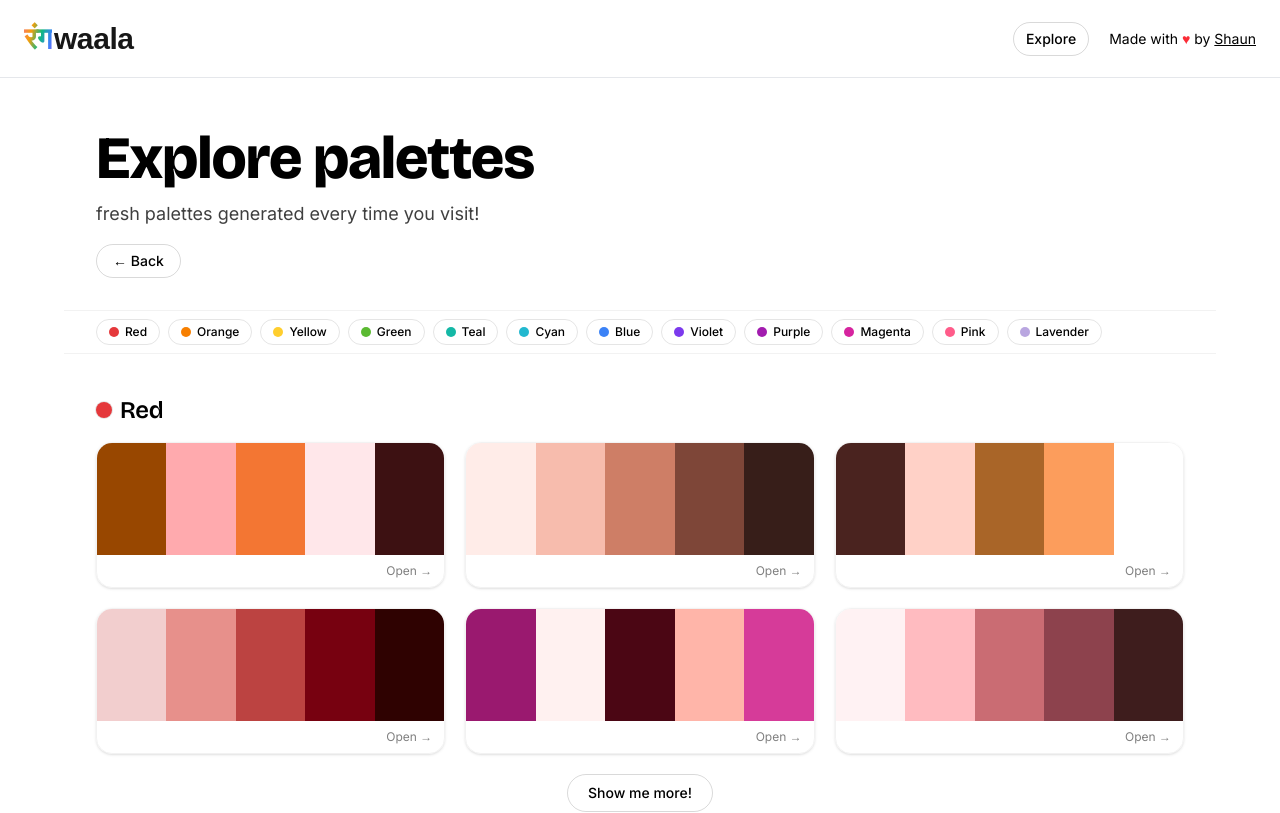
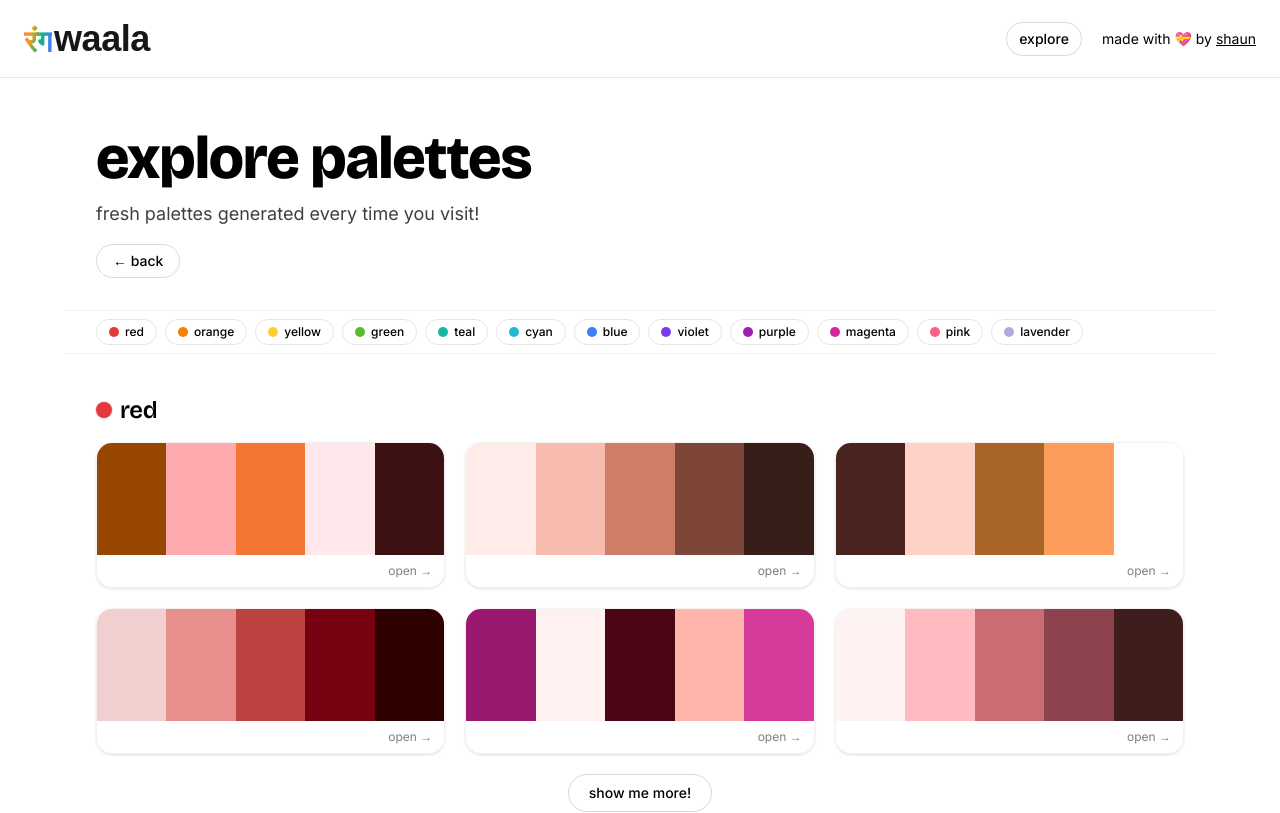
Before and after one commit to ShaunDaniel/rangwaala, a Next.js app: page /explore in a window 1280 px wide. Shown: the top 813 px of the page. Built offline with nearby package versions, Linux system fonts and the light colour scheme; no server answers; a web font is replaced by a local one.

Commit message:
fix: all lowercase text and logo alignment nav

```diff
--- a/src/app/explore/page.tsx
+++ b/src/app/explore/page.tsx
@@ -7,7 +7,7 @@ import FamilyGroup from "@/components/FamilyGroup";
 export const dynamic = "force-dynamic";
 
 export const metadata: Metadata = {
-  title: "Explore palettes",
+  title: "explore palettes",
   description:
     "Ready-made palettes grouped by color family — blues, reds, magentas, and more. Click any to open it in the generator.",
 };
@@ -19,7 +19,7 @@ export default function ExplorePage() {
     <main className="mx-auto max-w-6xl px-5 py-10 md:px-8 md:py-14">
       <header className="mb-8">
         <h1 className="text-4xl font-extrabold tracking-tight md:text-6xl">
-          Explore palettes
+          explore palettes
         </h1>
         <p className="mt-3 max-w-xl text-base opacity-75 md:text-lg">
           fresh palettes generated every time you visit!
@@ -28,7 +28,7 @@ export default function ExplorePage() {
           href="/"
           className="mt-4 inline-flex items-center gap-1.5 rounded-full border border-black/15 px-4 py-1.5 text-sm font-medium transition-colors hover:border-black/40 dark:border-white/15 dark:hover:border-white/40"
         >
-          ← Back
+          ← back
         </Link>
       </header>
 
--- a/src/components/ColorPalette/index.tsx
+++ b/src/components/ColorPalette/index.tsx
@@ -119,10 +119,10 @@ export default function ColorPalette({ initial }: { initial: PaletteInit }) {
                 startOnView={false}
                 className="font-display text-3xl font-extrabold leading-[1.05] tracking-tight sm:text-4xl md:text-5xl"
               >
-                Colors for every mood
+                colors for every mood 🎨
               </TextAnimate>
               <p className="mt-2 text-sm text-black/55 sm:text-base dark:text-white/55">
-                Generate, lock, and remix — tap any swatch to copy its hex.
+                generate, lock, and remix! <br /> tap any swatch to copy its hex.
               </p>
             </div>
 
@@ -136,7 +136,7 @@ export default function ColorPalette({ initial }: { initial: PaletteInit }) {
                 whileTap={{ scale: 0.97 }}
                 className="palette-button relative z-10 flex-1 px-4 py-3 text-sm sm:px-8 sm:text-base md:flex-none focus:outline-none focus-visible:outline focus-visible:outline-2 focus-visible:outline-offset-2 focus-visible:outline-black dark:focus-visible:outline-white"
               >
-                Generate New Palette
+                generate new palette
               </motion.button>
             </div>
           </div>
--- a/src/components/FamilyGroup/index.tsx
+++ b/src/components/FamilyGroup/index.tsx
@@ -76,7 +76,7 @@ export default function FamilyGroup({
                 </div>
                 <div className="flex items-center justify-end px-3 py-2 text-xs">
                   <span className="opacity-50 transition-opacity group-hover:opacity-90">
-                    Open →
+                    open →
                   </span>
                 </div>
               </Link>
@@ -92,7 +92,7 @@ export default function FamilyGroup({
           whileTap={{ scale: 0.96 }}
           className="rounded-full border border-black/15 px-5 py-2 text-sm font-medium transition-colors hover:border-black/40 focus-visible:outline focus-visible:outline-2 focus-visible:outline-offset-2 dark:border-white/15 dark:hover:border-white/40"
         >
-          Show me more!
+          show me more!
         </motion.button>
       </div>
     </section>
--- a/src/components/ImageDrop/index.tsx
+++ b/src/components/ImageDrop/index.tsx
@@ -266,7 +266,7 @@ export default function ImageDrop({
         aria-label="Extract palette from image"
       >
         <ImagePlus size={15} />
-        <span className="hidden sm:inline">From image</span>
+        <span className="hidden sm:inline">from image</span>
       </button>
 
       {open &&
@@ -279,14 +279,13 @@ export default function ImageDrop({
             onClick={close}
           >
             <div
-              className={`flex max-h-[92vh] w-full flex-col overflow-hidden rounded-2xl bg-white p-5 text-black shadow-2xl transition-[max-width] duration-300 dark:bg-neutral-900 dark:text-white ${
-                preview ? "max-w-2xl sm:p-6" : "max-w-md"
+              className={`flex max-h-[92vh] w-full flex-col overflow-hidden rounded-2xl bg-white p-5 text-black shadow-2xl transition-[max-width] duration-300 dark:bg-neutral-900 dark:text-white ${preview ? "max-w-2xl sm:p-6" : "max-w-md"
                 }`}
               onClick={(e) => e.stopPropagation()}
             >
               <div className="mb-4 flex shrink-0 items-center justify-between">
                 <h2 className="text-lg font-bold tracking-tight">
-                  Palette from image
+                  palette from image
                 </h2>
                 <button
                   type="button"
@@ -309,15 +308,14 @@ export default function ImageDrop({
                     onDragEnter={onDragEnter}
                     onDragLeave={onDragLeave}
                     onDragOver={(e) => e.preventDefault()}
-                  className={`flex w-full flex-col items-center justify-center gap-2 rounded-xl border-2 border-dashed px-4 py-8 text-center text-sm transition-colors ${
-                    dragging
+                    className={`flex w-full flex-col items-center justify-center gap-2 rounded-xl border-2 border-dashed px-4 py-8 text-center text-sm transition-colors ${dragging
                       ? "border-black/50 bg-black/5 dark:border-white/50 dark:bg-white/5"
                       : "border-black/20 dark:border-white/20"
                       }`}
                   >
                     <ImagePlus size={22} />
                     <span className="opacity-80">
-                    Drop, browse, or paste an image
+                      drop, browse, or paste an image
                     </span>
                   </button>
                 )}
@@ -401,8 +399,7 @@ export default function ImageDrop({
                         mounted (so its canvas ref exists) but only shown while
                         a point is being dragged. */}
                       <div
-                      className={`pointer-events-none absolute top-2 z-30 flex flex-col items-center gap-1 transition-opacity duration-150 ${
-                        loupeOnLeft ? "left-2" : "right-2"
+                        className={`pointer-events-none absolute top-2 z-30 flex flex-col items-center gap-1 transition-opacity duration-150 ${loupeOnLeft ? "left-2" : "right-2"
                           }`}
                         style={{ opacity: activeSwatch ? 1 : 0 }}
                       >
@@ -430,7 +427,7 @@ export default function ImageDrop({
                     {swatches.length > 0 && (
                       <>
                         <p className="mt-3 text-center text-xs opacity-60">
-                        Drag the numbered points to fine-tune each color.
+                          drag the numbered points to fine-tune each color.
                         </p>
                         {/* Live swatch row, kept in sync with the points */}
                         <div className="mt-2 flex overflow-hidden rounded-lg">
@@ -462,7 +459,7 @@ export default function ImageDrop({
                     onClick={() => inputRef.current?.click()}
                     className="mb-2 w-full rounded-full border border-black/15 px-4 py-2 text-sm font-medium transition-colors hover:border-black/40 dark:border-white/15 dark:hover:border-white/40"
                   >
-                    Choose a different image
+                    choose a different image
                   </button>
                 )}
                 <button
@@ -471,10 +468,10 @@ export default function ImageDrop({
                   disabled={swatches.length === 0}
                   className="w-full rounded-full bg-black px-4 py-2.5 text-sm font-medium text-white transition-opacity hover:opacity-90 disabled:opacity-40 dark:bg-white dark:text-black"
                 >
-                  Apply palette
+                  apply palette
                 </button>
                 <p className="mt-3 text-center text-xs opacity-60">
-                  The image never leaves your browser · only the palette is
+                  the image never leaves your browser <br /> only the palette is
                   saved or shared.
                 </p>
               </div>
--- a/src/components/Logo/index.tsx
+++ b/src/components/Logo/index.tsx
@@ -17,7 +17,7 @@ export default function Logo() {
       style={{ fontFamily: "var(--font-anek), sans-serif", fontWeight: 800 }}
     >
       <span
-        className="bg-clip-text text-2xl leading-normal text-transparent transition-transform duration-300 group-hover:-translate-y-px sm:text-3xl"
+        className="relative top-[3px] bg-clip-text text-2xl leading-normal text-transparent transition-transform duration-300 group-hover:-translate-y-px sm:text-3xl"
         style={{
           backgroundImage:
             "linear-gradient(105deg,#fb7185 0%,#f59e0b 28%,#10b981 55%,#3b82f6 80%,#8b5cf6 100%)",
@@ -25,7 +25,7 @@ export default function Logo() {
       >
         रंग
       </span>
-      <span className="ml-0.5 text-2xl text-neutral-900 transition-transform duration-300 group-hover:translate-y-px sm:text-3xl dark:text-neutral-100">
+      <span className="ml-0.5 relative top-[2px] text-3xl text-neutral-900 transition-transform duration-300 group-hover:translate-y-px sm:text-4xl dark:text-neutral-100">
         waala
       </span>
     </Link>
--- a/src/components/Navbar/index.tsx
+++ b/src/components/Navbar/index.tsx
@@ -14,16 +14,16 @@ export default function Navbar() {
             href="/explore"
             className="rounded-full border border-black/15 px-3 py-1.5 text-xs font-medium transition-colors hover:border-black/40 sm:text-sm dark:border-white/15 dark:hover:border-white/40"
           >
-            Explore
+            explore
           </Link>
 
           <p className="hidden text-xs sm:block sm:text-sm">
-            Made with <span className="text-red-500">♥</span> by{" "}
+            made with <span className="text-red-500">💝</span> by{" "}
             <a
               href="https://shaundaniel.work"
               className="underline transition-colors duration-200 hover:text-blue-500"
             >
-              Shaun
+              shaun
             </a>
           </p>
         </div>
--- a/src/lib/families.ts
+++ b/src/lib/families.ts
@@ -21,18 +21,18 @@ export interface Family {
 // dot looks unmistakably like its name — a flat oklch(L C h) makes warm hues
 // (yellow, orange) read muddy.
 export const FAMILIES: Family[] = [
-  { name: "Red", hue: 25, swatch: "#e5383b" },
-  { name: "Orange", hue: 54, swatch: "#f77f00" },
-  { name: "Yellow", hue: 90, swatch: "#ffce2e" },
-  { name: "Green", hue: 138, swatch: "#5bba32" },
-  { name: "Teal", hue: 183, swatch: "#14b8a6" },
-  { name: "Cyan", hue: 211, swatch: "#22b8cf" },
-  { name: "Blue", hue: 260, swatch: "#3b82f6" },
-  { name: "Violet", hue: 293, swatch: "#7c3aed" },
-  { name: "Purple", hue: 324, swatch: "#a21caf" },
-  { name: "Magenta", hue: 345, swatch: "#d6249f" },
-  { name: "Pink", hue: 7, swatch: "#ff5c8a" },
-  { name: "Lavender", hue: 299, swatch: "#b9a6e0", chromaScale: 0.55 },
+  { name: "red", hue: 25, swatch: "#e5383b" },
+  { name: "orange", hue: 54, swatch: "#f77f00" },
+  { name: "yellow", hue: 90, swatch: "#ffce2e" },
+  { name: "green", hue: 138, swatch: "#5bba32" },
+  { name: "teal", hue: 183, swatch: "#14b8a6" },
+  { name: "cyan", hue: 211, swatch: "#22b8cf" },
+  { name: "blue", hue: 260, swatch: "#3b82f6" },
+  { name: "violet", hue: 293, swatch: "#7c3aed" },
+  { name: "purple", hue: 324, swatch: "#a21caf" },
+  { name: "magenta", hue: 345, swatch: "#d6249f" },
+  { name: "pink", hue: 7, swatch: "#ff5c8a" },
+  { name: "lavender", hue: 299, swatch: "#b9a6e0", chromaScale: 0.55 },
 ];
 
 export const slug = (name: string) => name.toLowerCase();
```
Lines whose indentation alone changed are shown as unchanged.
